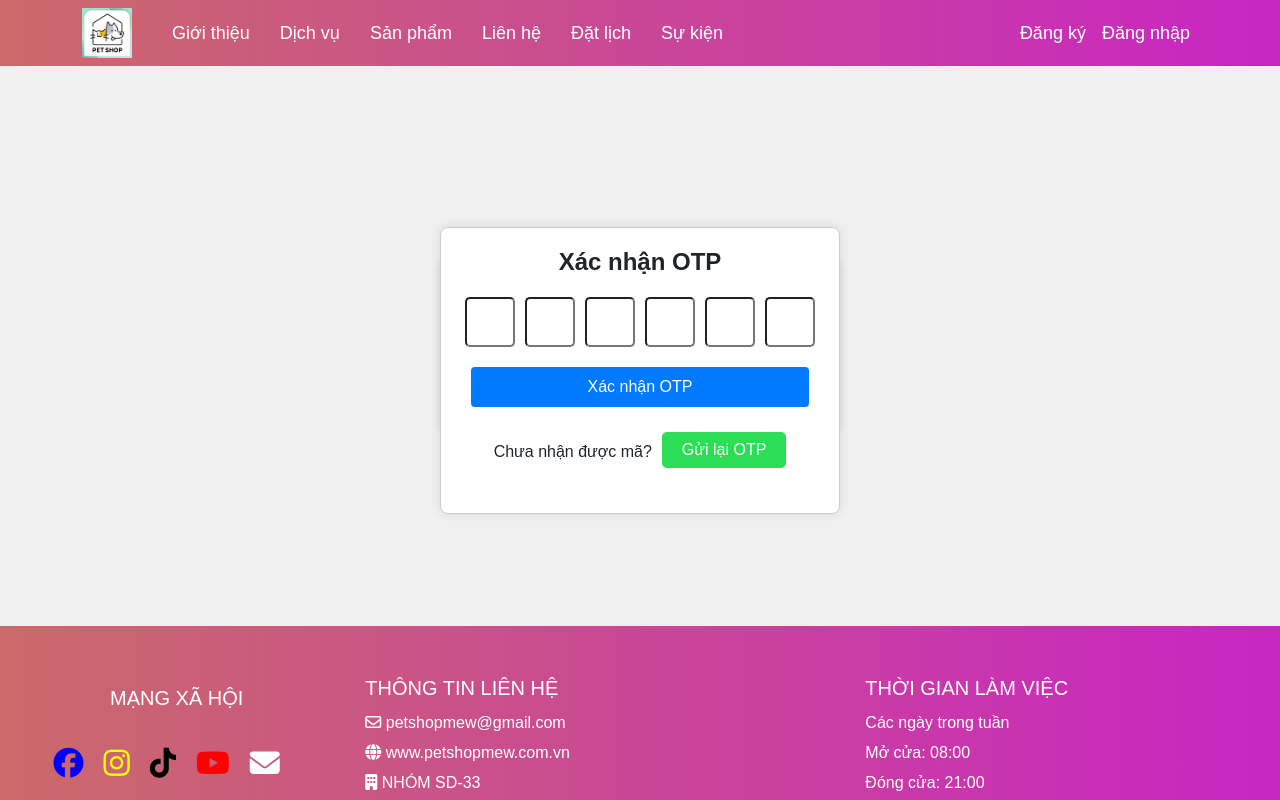
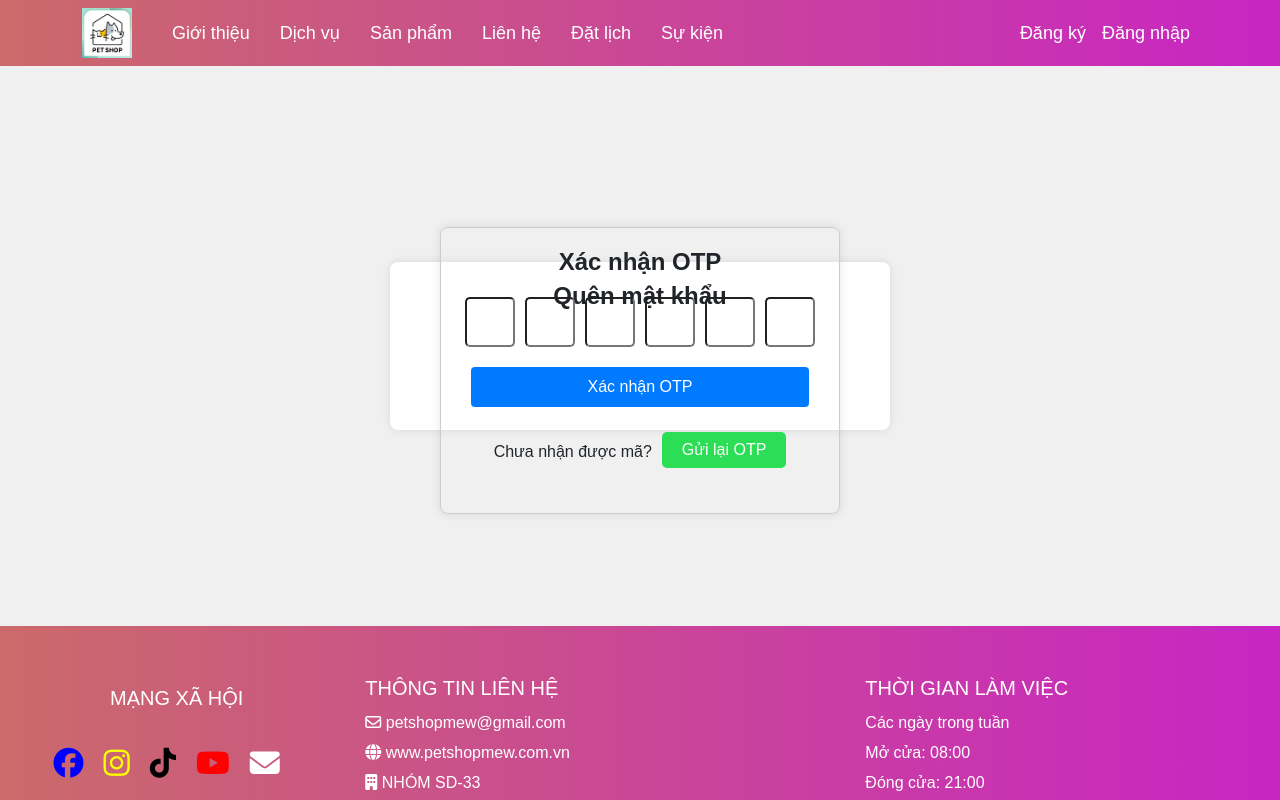
Before and after one commit to duong1122305/customer-app, a React (Vite) app: page /forgot-password in a window 1280 px wide. Both pictures are taken after typing "name@example.com" into the empty fields and a click on the button "Gửi mã xác nhận". Built offline with nearby package versions, Linux system fonts and the light colour scheme; a web font is replaced by a local one.

Commit message:
fix giao diện sản phẩm

```diff
--- a/src/pages/QuenMatKhau/OTPVerification.jsx
+++ b/src/pages/QuenMatKhau/OTPVerification.jsx
@@ -94,7 +94,7 @@ const OTPVerification = ({ email }) => {
   return (
     <div className="otp-verification-container">
       {!otpVerified ? ( // If OTP is not verified, show OTP verification form
-        <div className="card">
+        <div className="card-tl">
           <div className="form-container">
             <h2 className="title">Xác nhận OTP</h2>
             <div className="otp-input-container">
--- a/src/pages/QuenMatKhau/OTPVerificationC.css
+++ b/src/pages/QuenMatKhau/OTPVerificationC.css
@@ -7,7 +7,7 @@
   height: 10vh;
 }
 
-.card {
+.card-tl {
   width: 400px;
   padding: 20px;
   border: 1px solid #ccc;
--- a/src/pages/QuenMatKhau/QuenMatKhau.css
+++ b/src/pages/QuenMatKhau/QuenMatKhau.css
@@ -6,7 +6,7 @@
   background-color: #f0f0f0;
 }
 
-.card {
+.card-tl2 {
   background-color: white;
   width: 500px;
   padding: 20px;
--- a/src/pages/QuenMatKhau/QuenMatKhau.jsx
+++ b/src/pages/QuenMatKhau/QuenMatKhau.jsx
@@ -24,7 +24,7 @@ const ForgotPassword = () => {
 
   return (
     <div className="forgot-password-container">
-      <div className="card">
+      <div className="card-tl2">
         <div className="form-container">
           <h2 className="title">Quên mật khẩu</h2>
           {step === 1 && (
--- a/src/pages/QuenMatKhau/Reset.css
+++ b/src/pages/QuenMatKhau/Reset.css
@@ -5,7 +5,7 @@
     height: 10vh;
   }
 
-  .card {
+  .card-tl3 {
     width: 100%;
     max-width: 400px;
     background-color: #ffffff;
--- a/src/pages/QuenMatKhau/Reset.jsx
+++ b/src/pages/QuenMatKhau/Reset.jsx
@@ -21,7 +21,7 @@ const ResetPassword = () => {
 
   return (
     <div className="reset-password-container">
-      <div className="card">
+      <div className="card-tl3">
         <div className="form-container">
           <h2 className="title">Đặt lại mật khẩu</h2>
           <form onSubmit={handlePasswordReset}>
```
